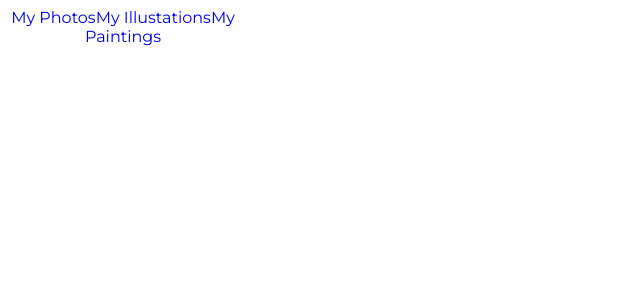
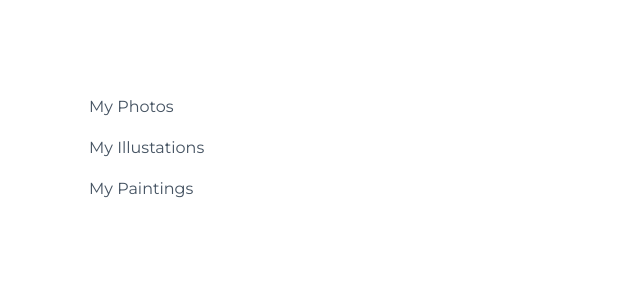
Before and after one commit to EMarnus/React-Functional-Components, a React (Create React App) app in the folder my-app/: page / in a window 1280 px wide. Shown: the top 300 px of the page, without its empty margins (0-640 px from the left). Built offline with nearby package versions, Linux system fonts and the light colour scheme.

Commit message:
sidebar challenge, css

```diff
--- a/my-app/src/components/Sidebar.js
+++ b/my-app/src/components/Sidebar.js
@@ -1,5 +1,8 @@
+import React from "react"
+import css from "./css/Sidebar.module.css"
+
 const Sidebar = () => {
-    return <div><a href="#">My Photos</a><a href="#">My Illustations</a><a href="#">My Paintings</a></div>
+    return <div className = {css.sidebar}><a href="#">My Photos</a><a href="#">My Illustations</a><a href="#">My Paintings</a></div>
 };
 
 export default Sidebar;
```
